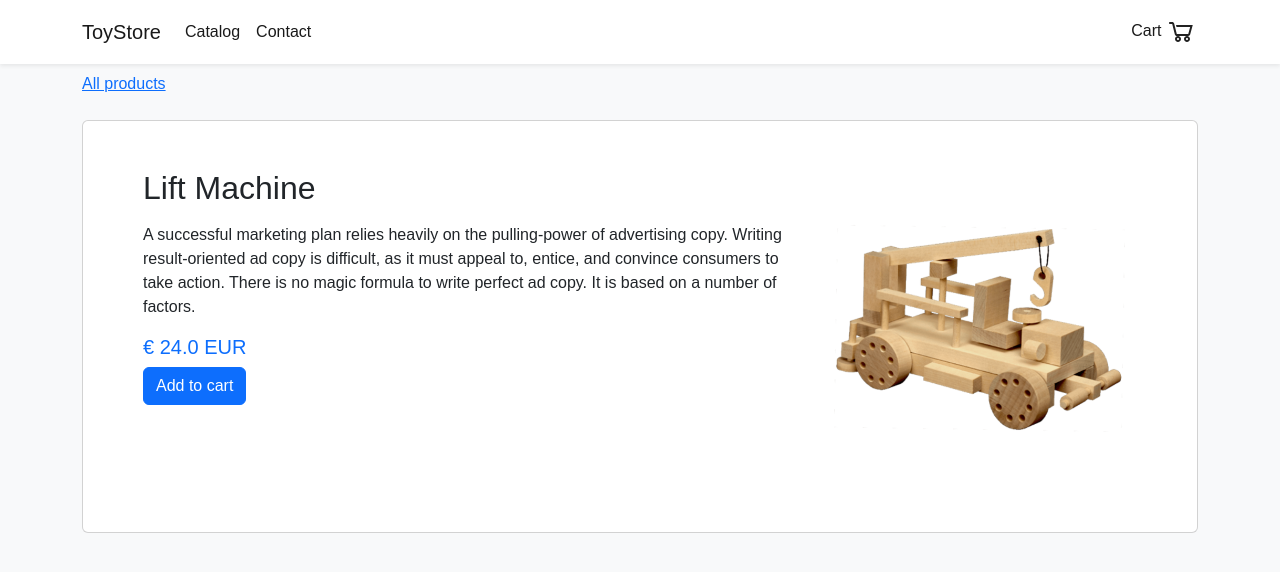
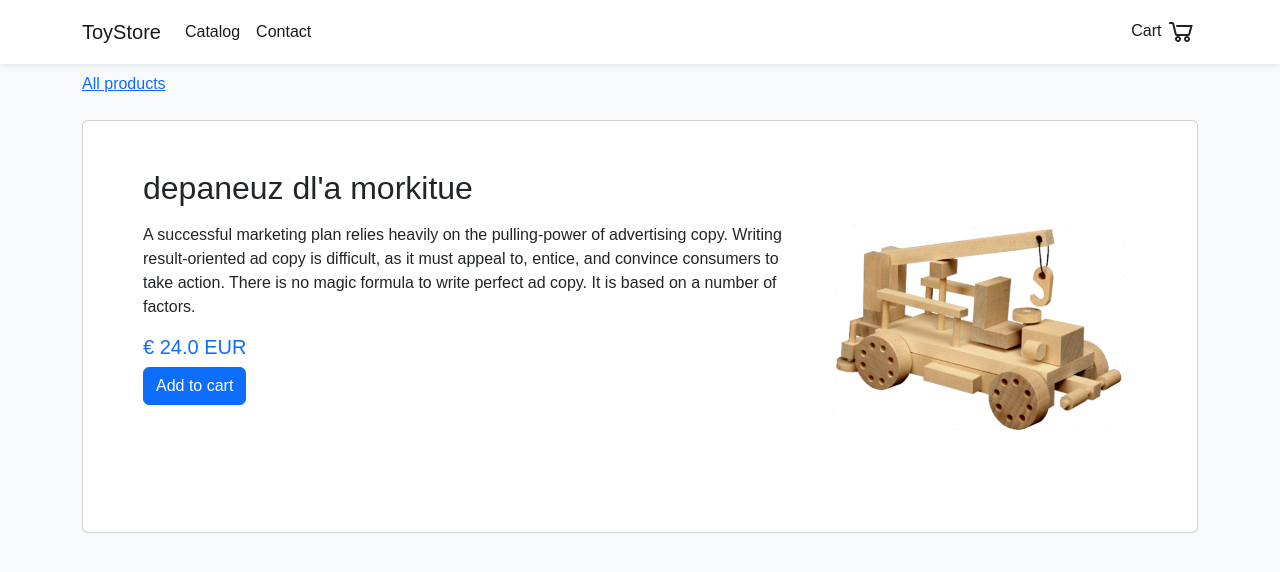
Before and after one commit to FrancoisGrommen/DrySteel, a Jekyll site: the page built from _products/product4.md, in a window 1280 px wide. Shown: the top 572 px of the page. Built offline with Jekyll 4.4.1, drawn with Linux system fonts in a browser that asks for light colours.

Commit message:
Update product4.md

```diff
--- a/_products/product4.md
+++ b/_products/product4.md
@@ -1,6 +1,6 @@
 ---
 identifier: lift-machine
-name: Lift Machine
+name: depaneuz dl'a morkitue
 price: 24.00
 image: /assets/images/lift-machine.png
 title: ToyStore - Lift Machine
```
